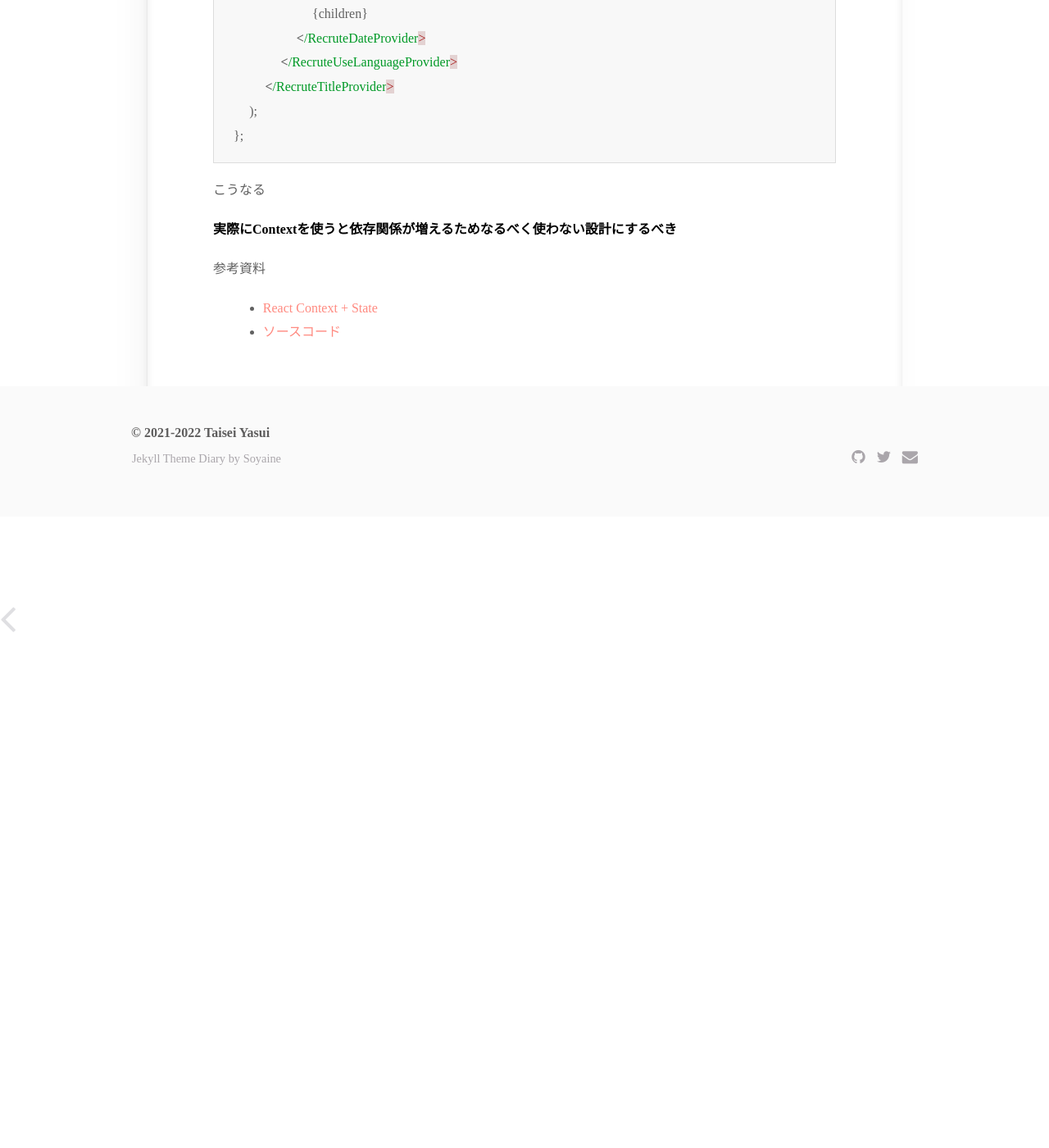
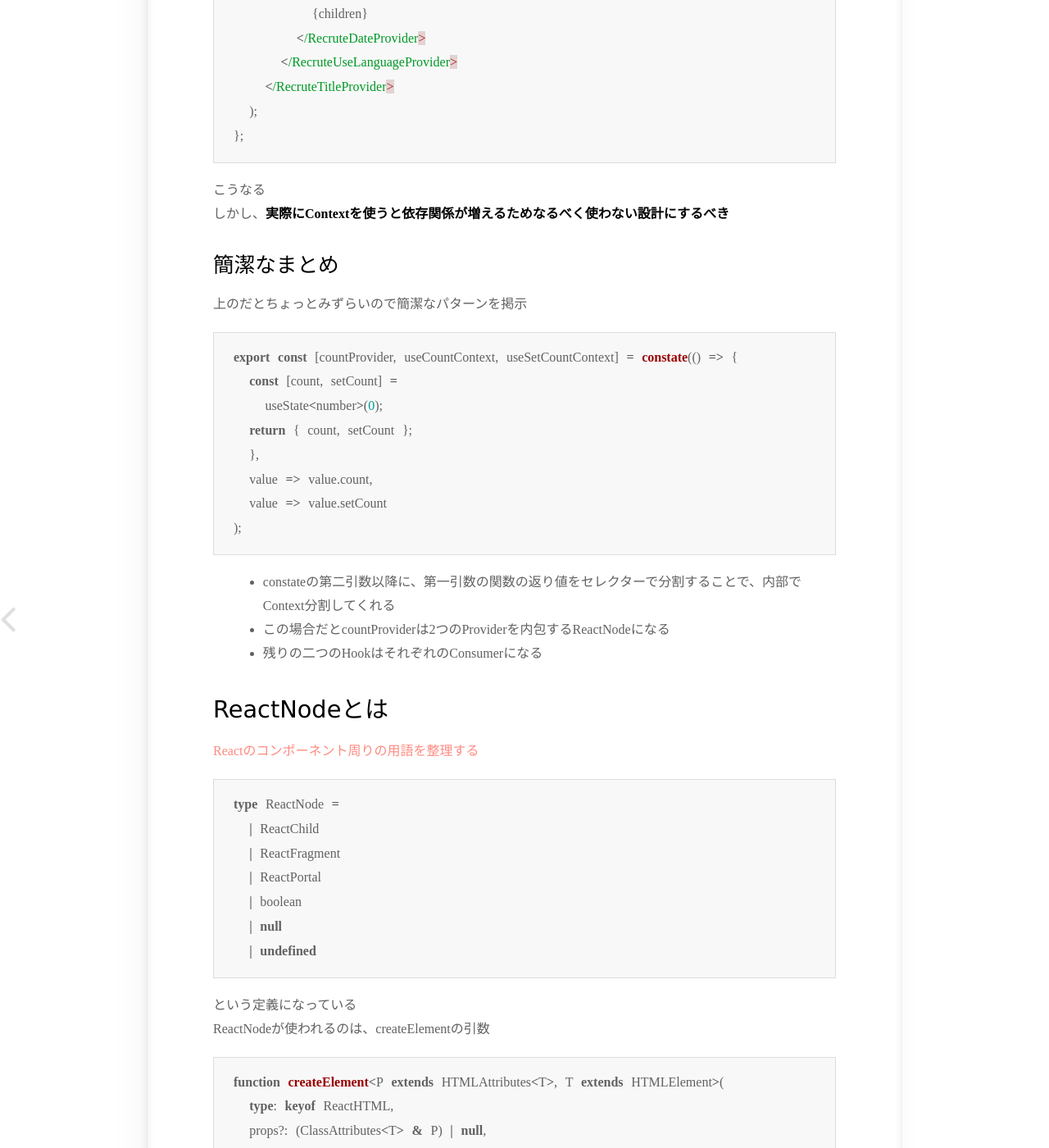
Before and after one commit to taisei-13046/TIL_pages, a Jekyll site: the page built from _posts/2022-01-08-react_day14_constate_reactnode.md, in a window 1280 px wide and 1400 px high, scrolled down 3221 px. Shown: the whole window at 82% size. Built offline with Jekyll 4.4.1, drawn with Linux system fonts in a browser that asks for light colours; comment, search, counter and statistics services are not loaded; before the commit the page ends 3851 px from its top, so only the background shows below that; some of the changed text lies outside the part shown.

Commit message:
Update and rename 2022-01-08-react_day14_constate.md to 2022-01-08-react_day14_constate_reactnode.md

````diff
--- a/_posts/2022-01-08-react_day14_constate.md
+++ b/_posts/2022-01-08-react_day14_constate_reactnode.md
@@ -1,6 +1,6 @@
 ---
 layout: post
-title: "constateについて"
+title: "constate, ReactNodeについて"
 date: 2022-01-08
 category: read
 excerpt: ""
@@ -96,8 +96,63 @@ export const RecrutePostProvider = (props: { children: ReactNode }) => {
 };
 ```
 こうなる
+しかし、**実際にContextを使うと依存関係が増えるためなるべく使わない設計にするべき**
 
-**実際にContextを使うと依存関係が増えるためなるべく使わない設計にするべき**
+### 簡潔なまとめ
+上のだとちょっとみずらいので簡潔なパターンを掲示
+
+```js
+export const [countProvider, useCountContext, useSetCountContext] = constate(() => {
+  const [count, setCount] =
+    useState<number>(0);
+  return { count, setCount };
+  },
+  value => value.count,
+  value => value.setCount
+);
+```
+- constateの第二引数以降に、第一引数の関数の返り値をセレクターで分割することで、内部でContext分割してくれる
+- この場合だとcountProviderは2つのProviderを内包するReactNodeになる
+- 残りの二つのHookはそれぞれのConsumerになる
+
+## ReactNodeとは
+[Reactのコンポーネント周りの用語を整理する](https://blog.ojisan.io/react-component-words/)
+```ts
+type ReactNode =
+  | ReactChild
+  | ReactFragment
+  | ReactPortal
+  | boolean
+  | null
+  | undefined
+```
+という定義になっている
+ReactNodeが使われるのは、createElementの引数
+```ts
+function createElement<P extends HTMLAttributes<T>, T extends HTMLElement>(
+  type: keyof ReactHTML,
+  props?: (ClassAttributes<T> & P) | null,
+  ...children: ReactNode[]
+): DetailedReactHTMLElement<P, T>
+```
+### ReactChild
+ReactNodeに含まれるReactChildは
+```ts
+type ReactChild = ReactElement | ReactText
+```
+- props.childrenには直接関係はない
+- ReactChild は ReactNode の型定義で使われているだけ
+### ReactText
+```ts
+type ReactText = string | number
+```
+- primitive なものを 2 つ組み合わせただけのもの
+これによって、以下のようにコンポーネントのchildrenにprimitiveなものも含むことができるようになる
+```ts
+const Hoge = () => {
+  return <div>1</div>
+}
+```
 
 
 参考資料
````
